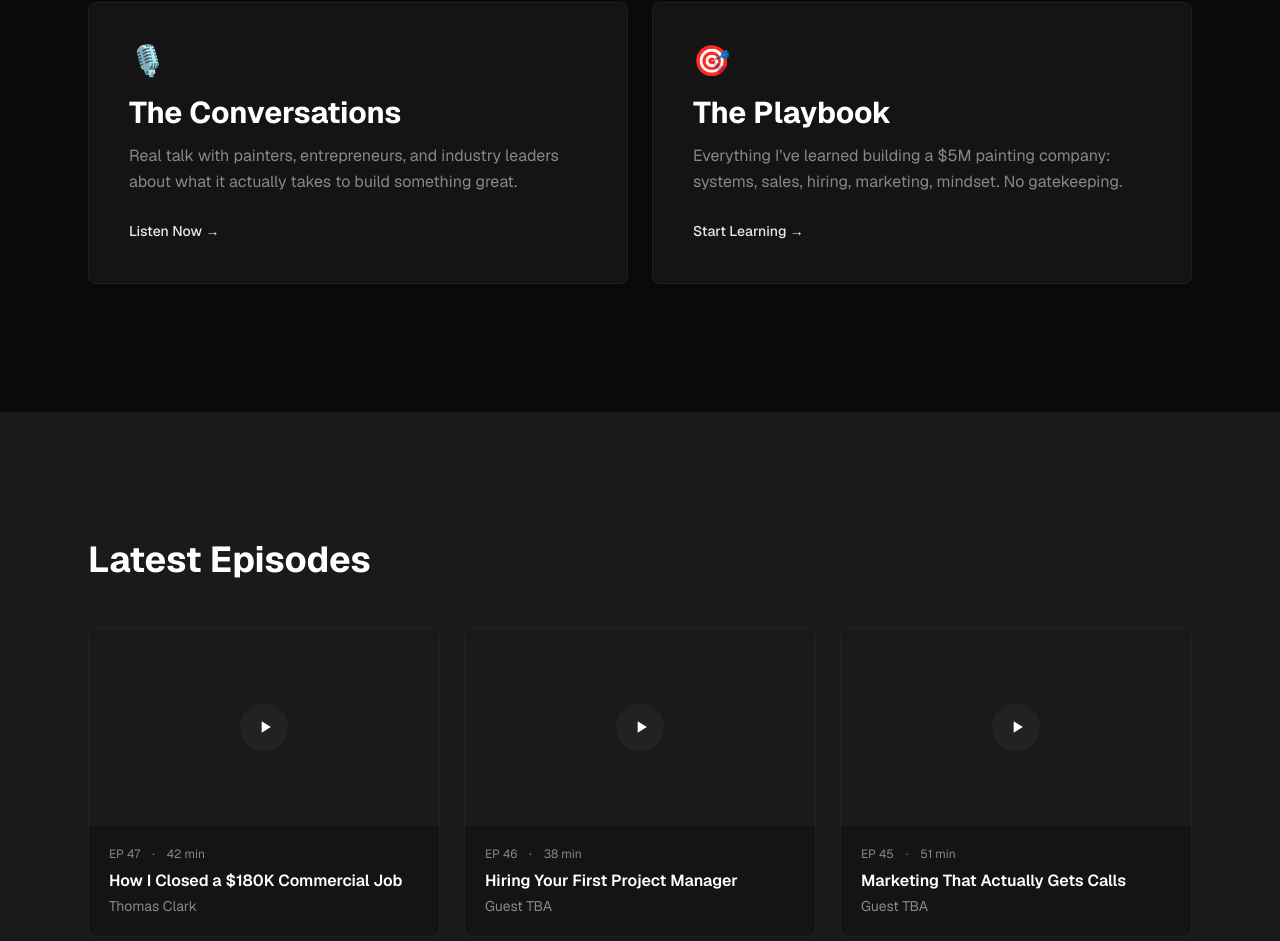
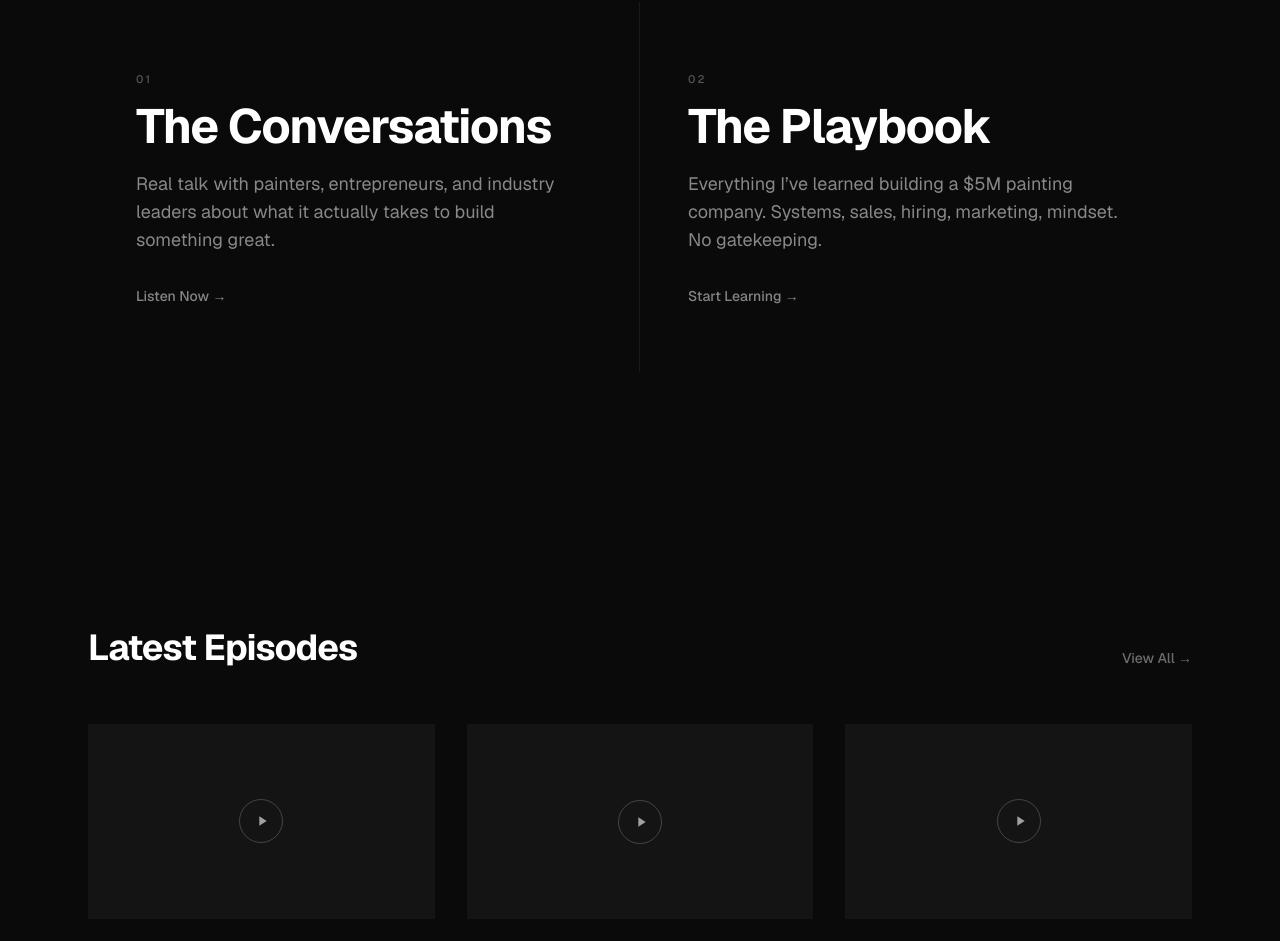
Before and after one commit to northeastprobot/paintpays, a Next.js app: page / in a window 1280 px wide. Shown: the part 926-1867 px from the top of the page. Built offline with nearby package versions, Linux system fonts and the light colour scheme.

Commit message:
Redesign homepage: editorial layout, remove boxy cards, premium feel

```diff
--- a/app/page.tsx
+++ b/app/page.tsx
@@ -88,38 +88,32 @@ function ContentPillars() {
   return (
     <Section className="py-24 md:py-32 bg-[#0A0A0A]">
       <div className="max-w-6xl mx-auto px-6">
-        <div className="grid md:grid-cols-2 gap-6">
+        <div className="grid md:grid-cols-2 gap-0 md:gap-0">
           {/* The Conversations */}
-          <div className="bg-dark-card border border-border rounded-lg p-8 md:p-10 hover:border-[#333] transition-colors group">
-            <div className="text-3xl mb-4">🎙️</div>
-            <h3 className="text-2xl md:text-3xl font-bold mb-3">The Conversations</h3>
-            <p className="text-muted leading-relaxed mb-6">
+          <Link href="/podcast" className="group block relative py-12 md:py-16 px-8 md:px-12 border-b md:border-b-0 md:border-r border-[#1A1A1A] hover:bg-[#0F0F0F] transition-all duration-500">
+            <span className="text-[11px] uppercase tracking-[0.2em] text-muted/60 font-medium">01</span>
+            <h3 className="text-3xl md:text-4xl lg:text-5xl font-bold mt-3 mb-5 tracking-tight group-hover:text-white/90 transition-colors">The Conversations</h3>
+            <p className="text-muted leading-relaxed text-base md:text-lg max-w-md">
               Real talk with painters, entrepreneurs, and industry leaders about what it
               actually takes to build something great.
             </p>
-            <Link
-              href="/podcast"
-              className="text-gold font-medium text-sm hover:text-gold-light transition-colors"
-            >
+            <span className="inline-block mt-8 text-white/50 text-sm font-medium group-hover:text-white group-hover:translate-x-1 transition-all duration-300">
               Listen Now →
+            </span>
           </Link>
-          </div>
 
           {/* The Playbook */}
-          <div className="bg-dark-card border border-border rounded-lg p-8 md:p-10 hover:border-[#333] transition-colors group">
-            <div className="text-3xl mb-4">🎯</div>
-            <h3 className="text-2xl md:text-3xl font-bold mb-3">The Playbook</h3>
-            <p className="text-muted leading-relaxed mb-6">
-              Everything I&rsquo;ve learned building a $5M painting company: systems, sales,
+          <Link href="/learn" className="group block relative py-12 md:py-16 px-8 md:px-12 hover:bg-[#0F0F0F] transition-all duration-500">
+            <span className="text-[11px] uppercase tracking-[0.2em] text-muted/60 font-medium">02</span>
+            <h3 className="text-3xl md:text-4xl lg:text-5xl font-bold mt-3 mb-5 tracking-tight group-hover:text-white/90 transition-colors">The Playbook</h3>
+            <p className="text-muted leading-relaxed text-base md:text-lg max-w-md">
+              Everything I&rsquo;ve learned building a $5M painting company. Systems, sales,
               hiring, marketing, mindset. No gatekeeping.
             </p>
-            <Link
-              href="/learn"
-              className="text-gold font-medium text-sm hover:text-gold-light transition-colors"
-            >
+            <span className="inline-block mt-8 text-white/50 text-sm font-medium group-hover:text-white group-hover:translate-x-1 transition-all duration-300">
               Start Learning →
+            </span>
           </Link>
-          </div>
         </div>
       </div>
     </Section>
@@ -150,40 +144,38 @@ const placeholderEpisodes = [
 
 function LatestEpisodes() {
   return (
-    <Section className="py-24 md:py-32 bg-dark-surface">
+    <Section className="py-24 md:py-32 bg-[#0A0A0A]">
       <div className="max-w-6xl mx-auto px-6">
-        <h2 className="text-3xl md:text-4xl font-bold mb-12">Latest Episodes</h2>
-        <div className="grid sm:grid-cols-2 lg:grid-cols-3 gap-6">
+        <div className="flex items-end justify-between mb-14">
+          <h2 className="text-3xl md:text-4xl font-bold tracking-tight">Latest Episodes</h2>
+          <Link href="/podcast" className="hidden md:block text-white/40 text-sm font-medium hover:text-white transition-colors">
+            View All →
+          </Link>
+        </div>
+        <div className="grid sm:grid-cols-2 lg:grid-cols-3 gap-x-8 gap-y-10">
           {placeholderEpisodes.map((ep) => (
-            <div
-              key={ep.num}
-              className="bg-dark-card border border-border rounded-lg overflow-hidden hover:border-[#333] transition-colors group"
-            >
-              {/* Thumbnail placeholder */}
-              <div className="aspect-video bg-[#1A1A1A] flex items-center justify-center">
-                <div className="w-12 h-12 rounded-full bg-[#222] flex items-center justify-center group-hover:bg-gold/20 transition-colors">
-                  <svg className="w-5 h-5 text-white ml-0.5" viewBox="0 0 24 24" fill="currentColor">
+            <div key={ep.num} className="group cursor-pointer">
+              <div className="aspect-video bg-[#141414] mb-5 overflow-hidden">
+                <div className="w-full h-full flex items-center justify-center group-hover:bg-[#1A1A1A] transition-colors duration-300">
+                  <div className="w-11 h-11 rounded-full border border-white/20 flex items-center justify-center group-hover:border-white/50 group-hover:scale-110 transition-all duration-300">
+                    <svg className="w-4 h-4 text-white/60 ml-0.5 group-hover:text-white transition-colors" viewBox="0 0 24 24" fill="currentColor">
                       <path d="M8 5v14l11-7z" />
                     </svg>
                   </div>
                 </div>
-              <div className="p-5">
-                <div className="flex items-center gap-3 text-muted text-xs mb-2">
+              </div>
+              <div className="flex items-center gap-3 text-[11px] uppercase tracking-[0.15em] text-muted/60 mb-2">
                 <span>EP {ep.num}</span>
-                  <span>·</span>
+                <span className="w-3 h-[1px] bg-muted/30" />
                 <span>{ep.duration}</span>
               </div>
-                <h3 className="text-white font-semibold leading-snug mb-1">{ep.title}</h3>
-                <p className="text-muted text-sm">{ep.guest}</p>
-              </div>
+              <h3 className="text-white font-semibold text-lg leading-snug group-hover:text-white/80 transition-colors">{ep.title}</h3>
+              <p className="text-muted/60 text-sm mt-1">{ep.guest}</p>
             </div>
           ))}
         </div>
-        <div className="mt-10 text-center">
-          <Link
-            href="/episodes"
-            className="text-gold font-medium text-sm hover:text-gold-light transition-colors"
-          >
+        <div className="mt-12 text-center md:hidden">
+          <Link href="/podcast" className="text-white/40 text-sm font-medium hover:text-white transition-colors">
             View All Episodes →
           </Link>
         </div>
@@ -325,45 +317,36 @@ function Mission() {
 /* ─── ECOSYSTEM / TOOLS ─── */
 function Ecosystem() {
   return (
-    <Section className="py-24 md:py-32 bg-dark-surface">
+    <Section className="py-24 md:py-32 bg-[#0A0A0A] border-t border-[#1A1A1A]">
       <div className="max-w-6xl mx-auto px-6">
-        <div className="text-center mb-12">
-          <h2 className="text-3xl md:text-4xl font-bold mb-4">Tools We Built for Painters</h2>
-          <p className="text-muted max-w-xl mx-auto">
+        <div className="mb-16">
+          <span className="text-[11px] uppercase tracking-[0.2em] text-muted/60 font-medium">Our Ecosystem</span>
+          <h2 className="text-3xl md:text-4xl font-bold mt-2 tracking-tight">Tools We Built for Painters</h2>
+          <p className="text-muted mt-3 max-w-xl">
             Everything we teach on Paint Pays, we built the software to actually do it.
           </p>
         </div>
-        <div className="grid md:grid-cols-2 gap-6 max-w-4xl mx-auto">
-          <div className="bg-dark-card border border-border rounded-lg p-8 hover:border-[#333] transition-colors">
-            <div className="text-2xl mb-3 font-bold">PaintCostPro</div>
-            <p className="text-muted text-sm leading-relaxed mb-6">
+        <div className="grid md:grid-cols-2 gap-0">
+          <a href="https://paintcostpro.com" target="_blank" rel="noopener noreferrer" className="group block py-10 md:py-14 md:pr-14 md:border-r border-[#1A1A1A]">
+            <div className="text-3xl md:text-4xl font-bold tracking-tight group-hover:text-white/80 transition-colors">PaintCostPro</div>
+            <p className="text-muted leading-relaxed mt-3 mb-6 max-w-sm">
               The all-in-one platform for painting contractors. CRM, estimates, AI phone,
               marketing, crew management.
             </p>
-            <a
-              href="https://paintcostpro.com"
-              target="_blank"
-              rel="noopener noreferrer"
-              className="text-gold font-medium text-sm hover:text-gold-light transition-colors"
-            >
+            <span className="text-white/40 text-sm font-medium group-hover:text-white group-hover:translate-x-1 transition-all duration-300 inline-block">
               Try PaintCostPro →
+            </span>
           </a>
-          </div>
-          <div className="bg-dark-card border border-border rounded-lg p-8 hover:border-[#333] transition-colors">
-            <div className="text-2xl mb-3 font-bold">PaintCost</div>
-            <p className="text-muted text-sm leading-relaxed mb-6">
+          <a href="https://paintcost.com" target="_blank" rel="noopener noreferrer" className="group block py-10 md:py-14 md:pl-14 border-t md:border-t-0 border-[#1A1A1A]">
+            <div className="text-3xl md:text-4xl font-bold tracking-tight group-hover:text-white/80 transition-colors">PaintCost</div>
+            <p className="text-muted leading-relaxed mt-3 mb-6 max-w-sm">
               Free instant paint cost estimator for homeowners. The simplest way to price
               a painting job.
             </p>
-            <a
-              href="https://paintcost.com"
-              target="_blank"
-              rel="noopener noreferrer"
-              className="text-gold font-medium text-sm hover:text-gold-light transition-colors"
-            >
+            <span className="text-white/40 text-sm font-medium group-hover:text-white group-hover:translate-x-1 transition-all duration-300 inline-block">
               Try PaintCost →
+            </span>
           </a>
-          </div>
         </div>
       </div>
     </Section>
@@ -413,35 +396,31 @@ const merchItems = [
 
 function MerchPreview() {
   return (
-    <Section className="py-24 md:py-32 bg-dark-surface">
+    <Section className="py-24 md:py-32 bg-[#0A0A0A] border-t border-[#1A1A1A]">
       <div className="max-w-6xl mx-auto px-6">
-        <div className="text-center mb-12">
-          <h2 className="text-3xl md:text-4xl font-bold mb-4">Wear the Brand</h2>
-          <p className="text-muted max-w-lg mx-auto">
-            Premium gear for painters who take their craft seriously.
-          </p>
+        <div className="flex items-end justify-between mb-14">
+          <div>
+            <span className="text-[11px] uppercase tracking-[0.2em] text-muted/60 font-medium">Merch</span>
+            <h2 className="text-3xl md:text-4xl font-bold mt-2 tracking-tight">Wear the Brand</h2>
           </div>
-        <div className="grid sm:grid-cols-2 lg:grid-cols-3 gap-6">
+          <Link href="/merch" className="hidden md:block text-white/40 text-sm font-medium hover:text-white transition-colors">
+            Shop All →
+          </Link>
+        </div>
+        <div className="grid sm:grid-cols-2 lg:grid-cols-3 gap-x-8 gap-y-10">
           {merchItems.map((item) => (
-            <div
-              key={item.name}
-              className="bg-dark-card border border-border rounded-lg overflow-hidden hover:border-[#333] transition-colors group"
-            >
-              <div className="aspect-square bg-[#1A1A1A] flex items-center justify-center">
-                <p className="text-muted text-sm">{item.type}</p>
+            <div key={item.name} className="group cursor-pointer">
+              <div className="aspect-[4/5] bg-[#141414] mb-5 overflow-hidden group-hover:bg-[#1A1A1A] transition-colors duration-300 flex items-center justify-center">
+                <p className="text-muted/40 text-xs uppercase tracking-widest">{item.type}</p>
               </div>
-              <div className="p-5">
-                <h3 className="text-white font-semibold">{item.name}</h3>
-              </div>
+              <h3 className="text-white font-semibold group-hover:text-white/80 transition-colors">{item.name}</h3>
+              <p className="text-muted/50 text-sm mt-1">Coming Soon</p>
             </div>
           ))}
         </div>
-        <div className="mt-10 text-center">
-          <Link
-            href="/merch"
-            className="inline-block px-6 py-3 border border-gold text-gold text-sm font-medium rounded-sm hover:bg-gold hover:text-black transition-colors"
-          >
-            Shop Merch →
+        <div className="mt-12 text-center md:hidden">
+          <Link href="/merch" className="text-white/40 text-sm font-medium hover:text-white transition-colors">
+            Shop All →
           </Link>
         </div>
       </div>
```
Lines whose indentation alone changed are shown as unchanged.
